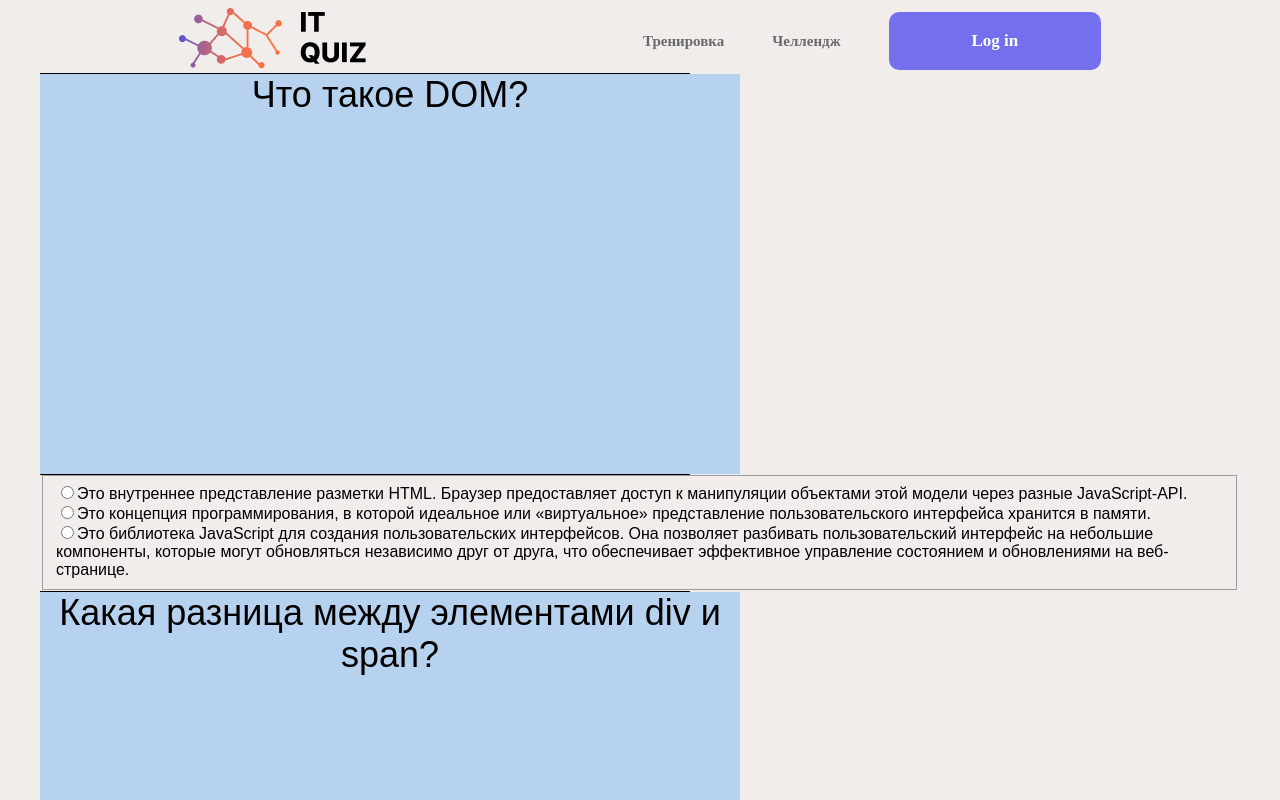
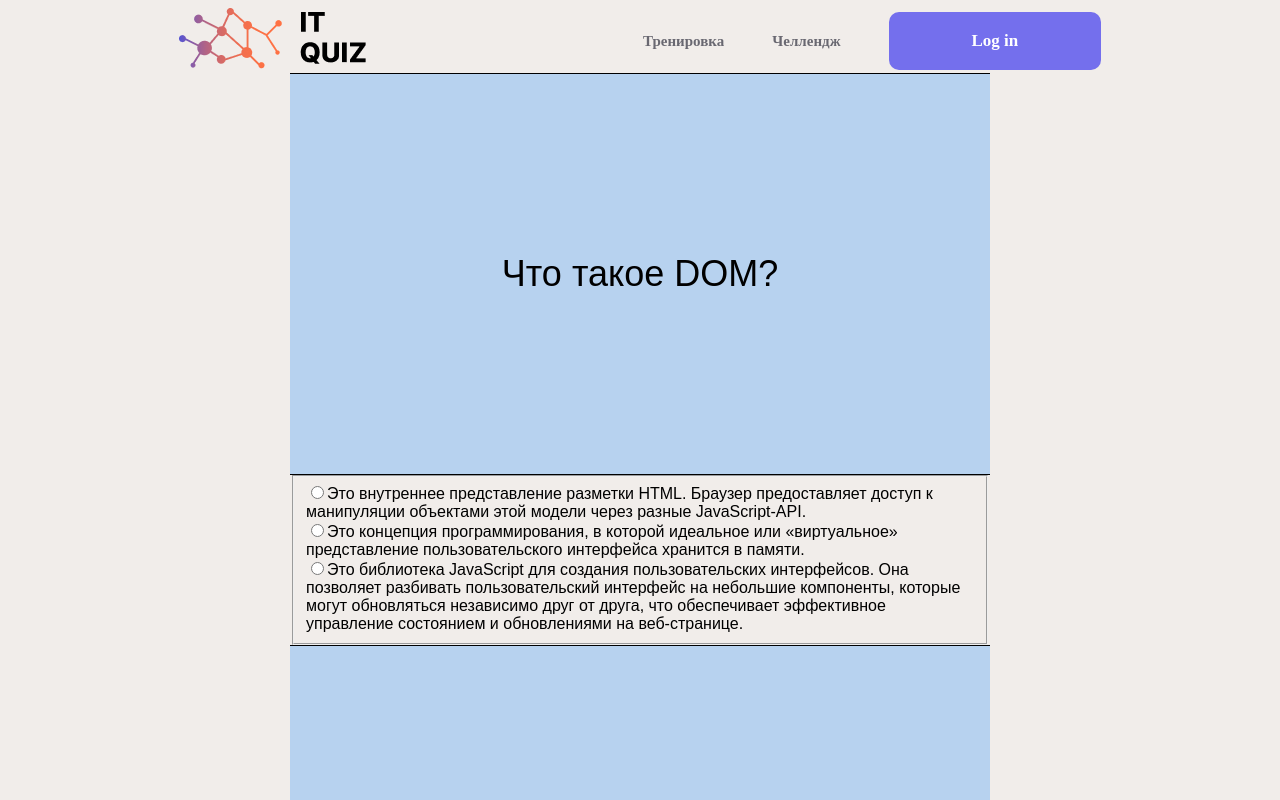
Before and after one commit to Margolen/hackathon-autumn, a React (Create React App) app: page /challenge in a window 1280 px wide. Shown: the top 800 px of the page. Built offline with nearby package versions, Linux system fonts and the light colour scheme.

Commit message:
create styles for quiz

```diff
--- a/src/components/Header/Header.jsx
+++ b/src/components/Header/Header.jsx
@@ -7,7 +7,7 @@ export default function Header() {
     <header className="header">
       <nav className="header-navigation">
         <NavLink to="/">
-          <img className="logo" src={logo} alt="Image Logo" />
+          <img className="logo" src={logo} alt="Logo" />
         </NavLink>
         <div className="header__right-block">
           <NavLink to="/training">
--- a/src/components/Quiz/Quiz.jsx
+++ b/src/components/Quiz/Quiz.jsx
@@ -9,8 +9,8 @@ function Quiz() {
       <div>
         {easyList.map(function (card, id) {
           return (
-            <div>
-              <div class="quiz-line">
+            <div className="quiz-item">
+              <div className="quiz-line">
                 <div className="quiz-card">{card.question}</div>
               </div>
               <fieldset>
--- a/src/components/Quiz/Quiz.scss
+++ b/src/components/Quiz/Quiz.scss
@@ -1,28 +1,33 @@
-.quiz-card {
+.quiz {
+  &-wrapper {
+    min-width: 500px;
+  }
+  &-item {
+    display: flex;
+    flex-direction: column;
+    align-items: center;
+    max-width: 700px;
+  }
+  &-card {
     width: 700px;
     height: 400px;
     background-color: #b7d2ef;
     display: flex;
     justify-content: center;
+    align-items: center;
     font-size: 36px;
     font-weight: 400;
     text-align: center;
     color: black;
   }
-
-.quiz-line {
+  &-line {
     border-bottom: 1px solid rgb(0, 0, 0);
     border-top: 1px solid rgb(0, 0, 0);
-  width: 650px;
   }
-
-.quiz-checkbox {
+  &-checkbox {
     font-weight: 400;
     font-size: 24px;
     line-height: 31.25px;
     color: black;
   }
-
-.quiz-wrapper {
-  min-width: 500px;
 }
```
Lines whose indentation alone changed are shown as unchanged.
